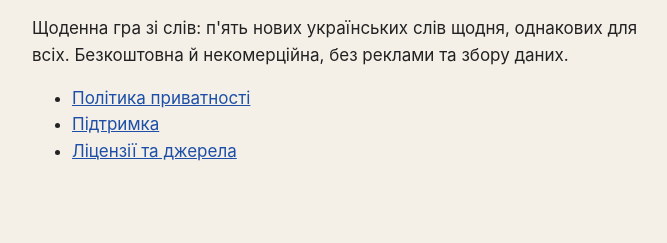
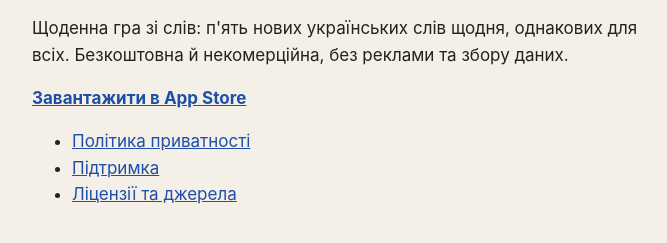
Before and after one commit to RomanMukhin/ihrosliv, a plain HTML site: page index.html in a window 1280 px wide. Shown: the part 77-320 px from the top of the page, without its empty margins (288-955 px from the left). Drawn offline with Linux system fonts and the light colour scheme.

Commit message:
Add the App Store link

```diff
--- a/index.html
+++ b/index.html
@@ -1,5 +1,6 @@
 <!doctype html><html lang="uk"><head><meta charset="utf-8"><meta name="viewport" content="width=device-width,initial-scale=1"><style>body{font:17px/1.55 -apple-system,system-ui,sans-serif;max-width:40rem;margin:2rem auto;padding:0 1rem;color:#222;background:#f4f0e8}a{color:#1d4fa8}h1{font-size:1.7rem}</style><title>Ігрослів</title></head><body>
 <h1>Ігрослів</h1>
 <p>Щоденна гра зі слів: п'ять нових українських слів щодня, однакових для всіх. Безкоштовна й некомерційна, без реклами та збору даних.</p>
+<p><a href="https://apps.apple.com/app/id6832212257"><strong>Завантажити в App Store</strong></a></p>
 <ul><li><a href="privacy.html">Політика приватності</a></li><li><a href="support.html">Підтримка</a></li><li><a href="notice.html">Ліцензії та джерела</a></li></ul>
 </body></html>
```
